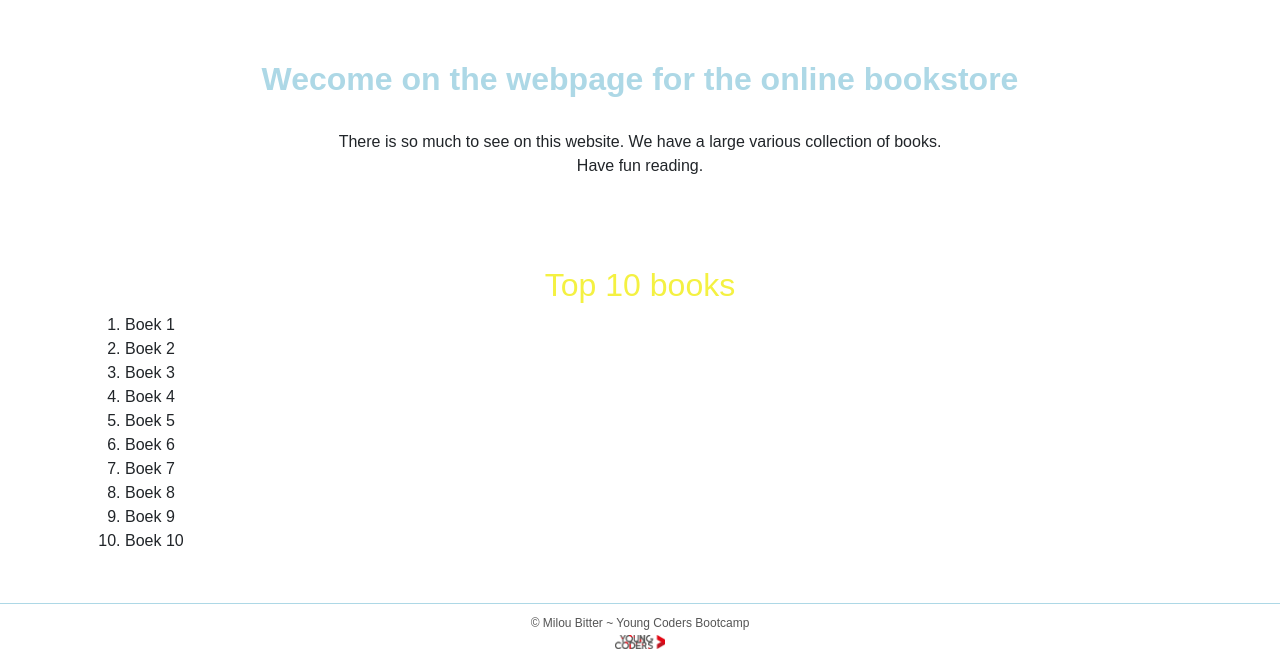
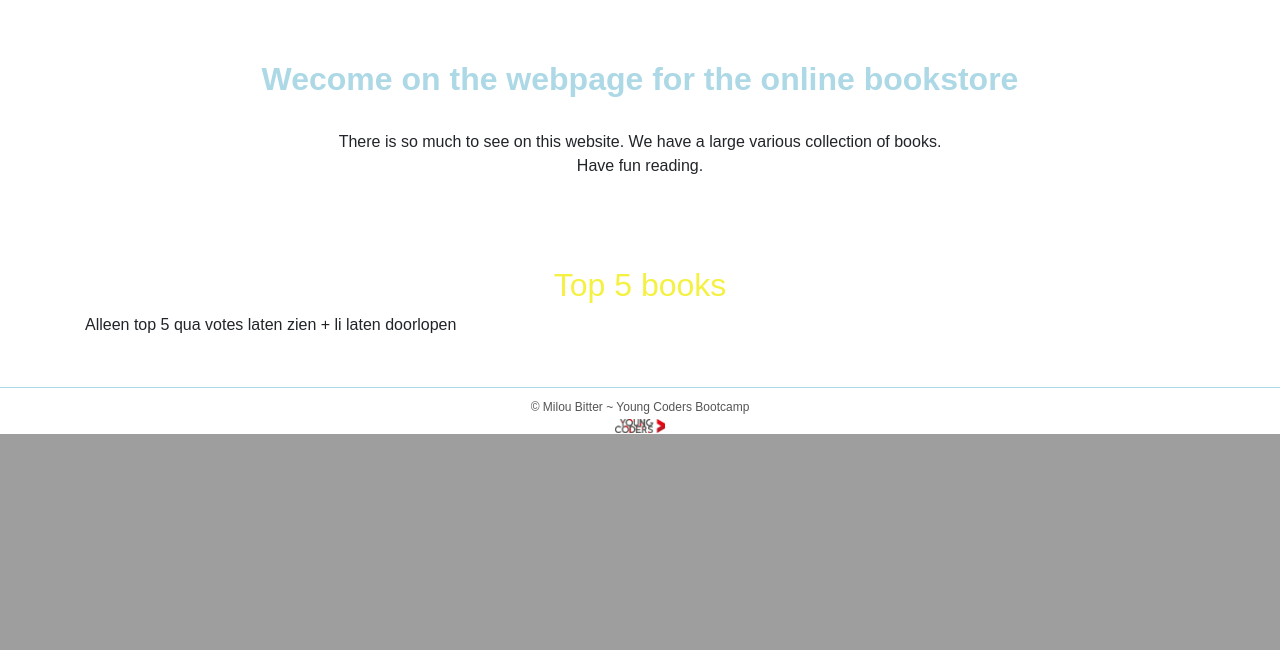
Before and after one commit to miloubitter/booksproject, a PHP site: template app/Views/Books/startPage.php in a window 1280 px wide. Shown: the part 572-1222 px from the top of the page. After the commit the page ends 1006 px from the top, so only its background shows below. Run offline with PHP 8.4, Linux system fonts and the light colour scheme; the template is opened without the code that fills it, so the values that code supplies are empty; some libraries are stand-ins or nearby versions.

Commit message:
-opzetje voor de foreach loop

```diff
--- a/app/Views/Books/startPage.php
+++ b/app/Views/Books/startPage.php
@@ -29,23 +29,20 @@
             <p>There is so much to see on this website. We have a large various collection of books. <br /> Have fun reading. </p> <br /><br /><br />
     </div>
 
-        <h2>Top 10 books</h2>
+        <h2>Top 5 books</h2>
+    Alleen top 5 qua votes laten zien + li laten doorlopen
+
+
     <?php
-//    Foreach loop maken kijkend naar de meeste votes. Dan de top 10 van die votes loopen zoals hieronder.
+
+    foreach ($viewModel['books'] as $id=>$book) { ?>
+        <ol>
+            <li> <p><?php echo $book['title']?> </p>
+                <p> Afbeelding </p></li>
+        </ol>
+        <?php
+    }
     ?>
-
-        <ol>
-            <li> Boek 1</li>
-            <li> Boek 2</li>
-            <li> Boek 3</li>
-            <li> Boek 4</li>
-            <li> Boek 5</li>
-            <li> Boek 6</li>
-            <li> Boek 7</li>
-            <li> Boek 8</li>
-            <li> Boek 9</li>
-            <li> Boek 10</li>
-        </ol>
 </div>
 
 
--- a/app/Views/Components/header.php
+++ b/app/Views/Components/header.php
@@ -17,7 +17,7 @@
     <script src="js/init.js"></script>
 </head>
 <body>
-<nav class="navbar navbar-expand-sm fixed-top mb-3">
+<nav class="navbar navbar-expand-sm fixed-top ">
     <a class="headerlogo navbar-brand " href="?route=index">Milou's Bookstore</a>
     <button class="navbar-toggler" type="button" data-toggle="collapse" data-target="#navbarSupportedContent" aria-controls="navbarSupportedContent" aria-expanded="false" aria-label="Toggle navigation">
         <span class="navbar-toggler-icon"></span>
```
Also changed, not shown: app/Controllers/Web/BookController.php (+0 -35 lines).
